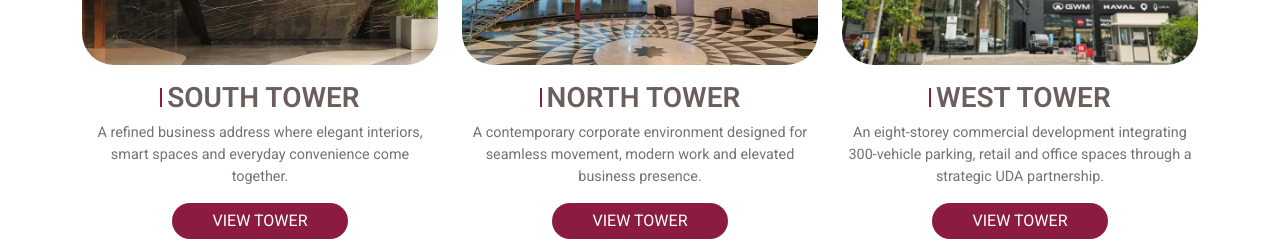
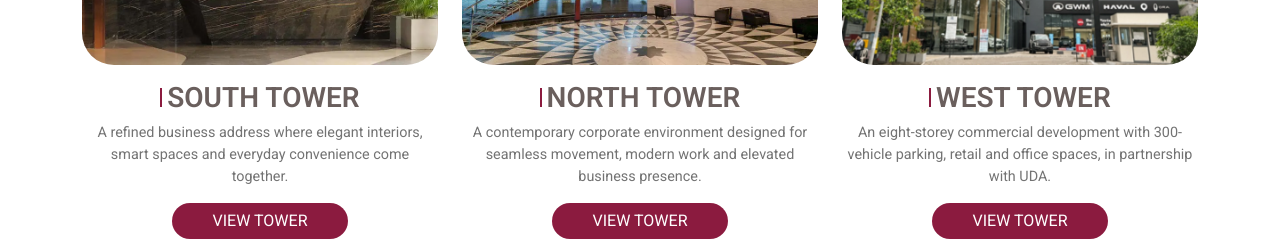
Before and after one commit to Kites-Global/accessrealities, a Next.js app: page / in a window 1280 px wide. Shown: the part 1800-2041 px from the top of the page. Built offline with nearby package versions, Linux system fonts and the light colour scheme; no server answers.

Commit message:
refactor: update west tower description

```diff
--- a/src/app/(site)/page.tsx
+++ b/src/app/(site)/page.tsx
@@ -126,9 +126,8 @@ export default function Home() {
                 />
                 <h3>West Tower</h3>
                 <p>
-                  An eight-storey commercial development integrating 300-vehicle
-                  parking, retail and office spaces through a strategic UDA
-                  partnership.
+                  An eight-storey commercial development with 300-vehicle
+                  parking, retail and office spaces, in partnership with UDA.
                 </p>
                 <a href="/access-towers/west-tower" className="btn">
                   View tower
```
